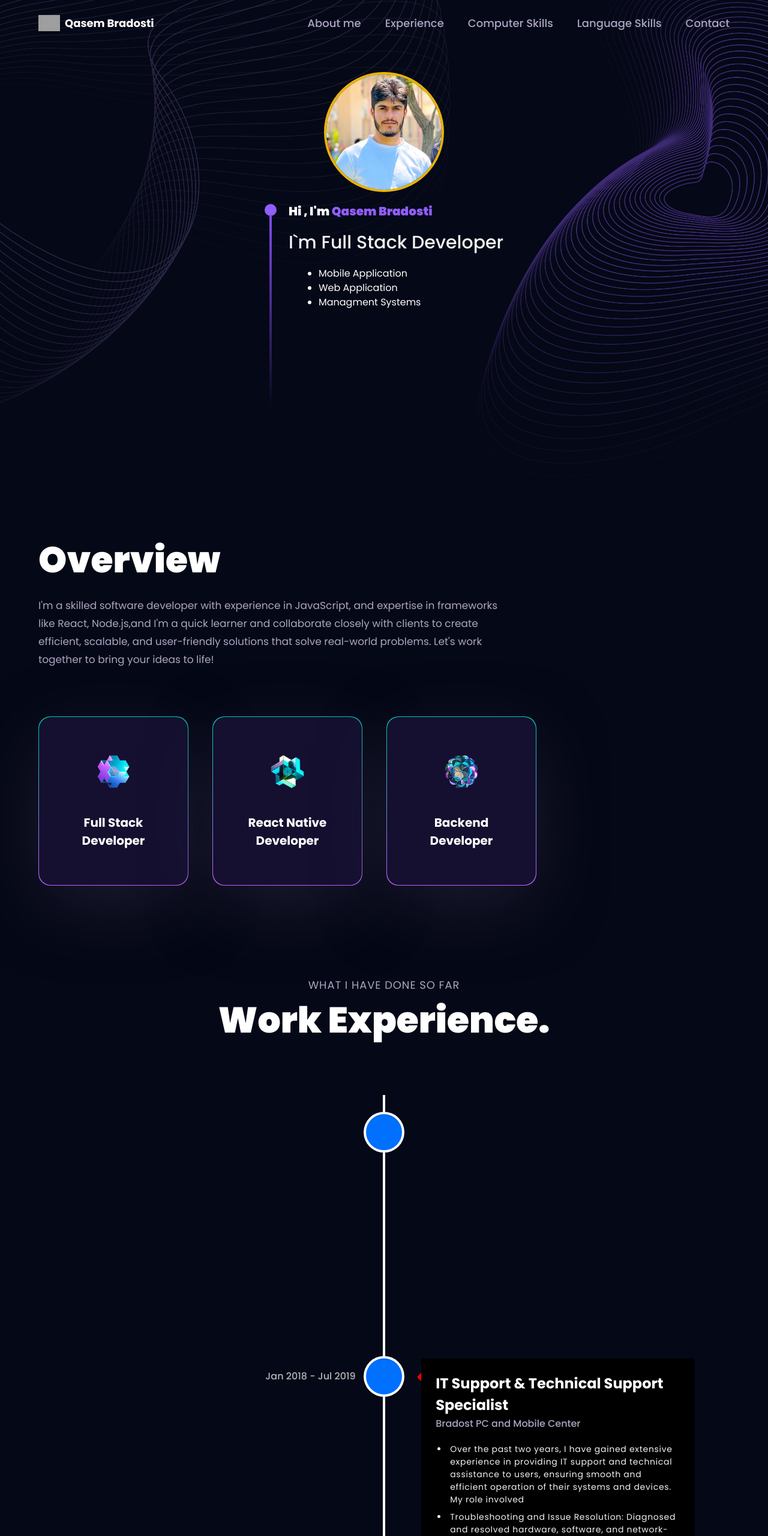
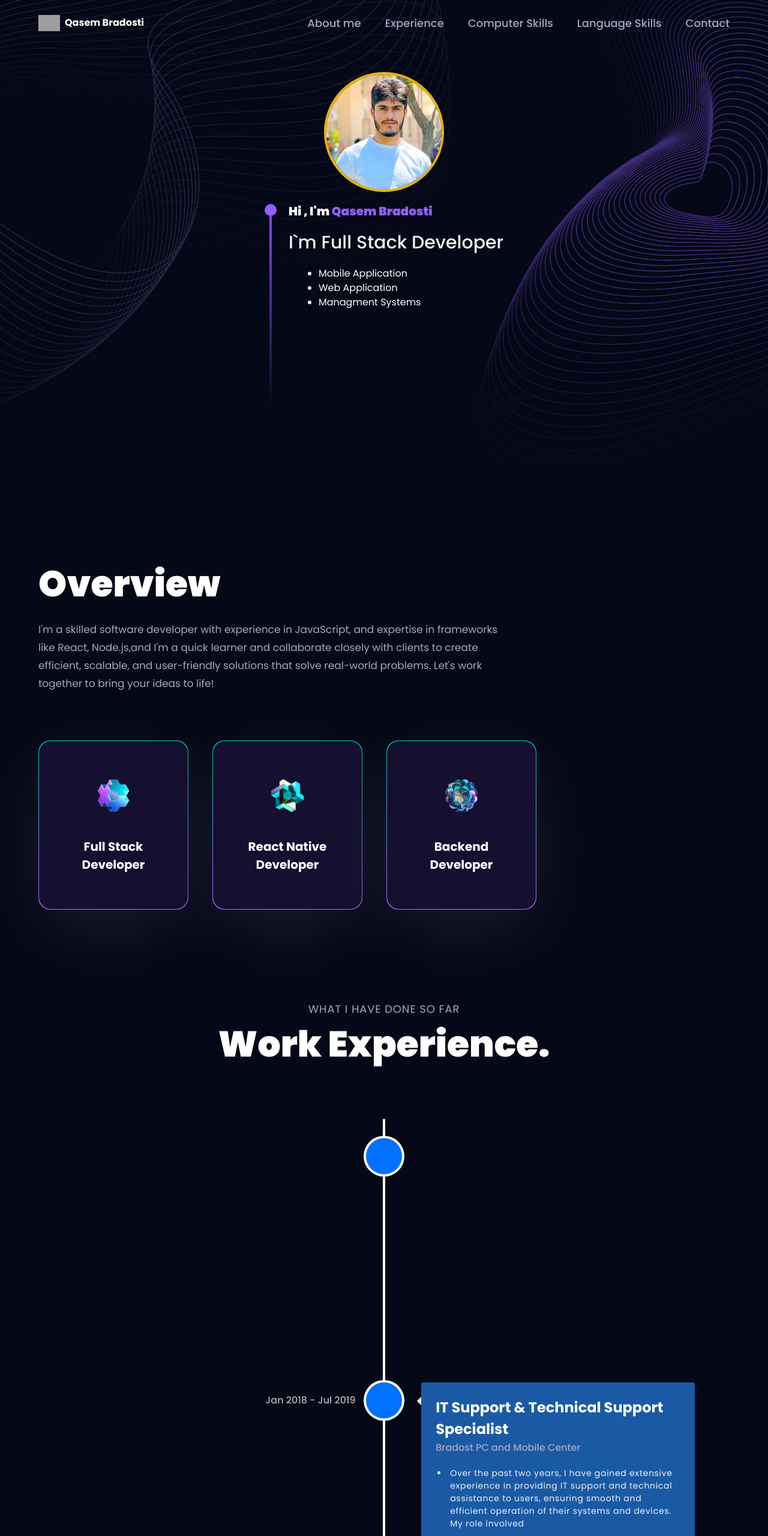
Before and after one commit to QasemPR/Qasem-Bradosti, a React (Create React App) app: page / in a window 1280 px wide. Shown: the top 2560 px of the page at 60% size. Built offline with nearby package versions, Linux system fonts and the light colour scheme; grey boxes are pictures that could not be loaded.

Commit message:
some changes

```diff
--- a/src/App.jsx
+++ b/src/App.jsx
@@ -19,7 +19,7 @@ const App = () => {
           <Navbar />
           <Hero />
         </div>
-        <div>
+        <div className="sm:mt-10 max-[500px]:mt-12 max-[300px]:mt-[300px]">
           <About />
           <Experience />
         </div>
--- a/src/components/About.jsx
+++ b/src/components/About.jsx
@@ -38,7 +38,7 @@ const ServiceCard = ({ index, title, icon }) => (
 
 const About = () => {
   return (
-    <>
+    <div>
       <motion.div variants={textVariant()}>
         <h2 className={styles.sectionHeadText}>Overview</h2>
       </motion.div>
@@ -59,7 +59,7 @@ const About = () => {
           <ServiceCard key={service.title} index={index} {...service} />
         ))}
       </div>
-    </>
+    </div>
   );
 };
 
--- a/src/components/Experience.jsx
+++ b/src/components/Experience.jsx
@@ -16,10 +16,10 @@ const ExperienceCard = ({ experience }) => {
   return (
     <VerticalTimelineElement
       contentStyle={{
-        background: '#000000',
+        background: '#1a5aa5',
         color: "#fff",
       }}
-      contentArrowStyle={{ borderRight: "7px solid  red" }}
+      contentArrowStyle={{ borderRight: "7px solid " }}
       date={experience.date}
       iconStyle={{ background: experience.iconBg }}
     >
--- a/src/components/Navbar.jsx
+++ b/src/components/Navbar.jsx
@@ -43,12 +43,12 @@ const Navbar = () => {
           }}
         >
           <img src={logo} alt='logo' className='w-9 h-9 object-contain' />
-          <p className='text-white text-[18px] font-bold cursor-pointer flex '>
+          <p className='text-white text-[18px] font-bold cursor-pointer flex sm:text-[16px] xs:text-[14px] '>
             Qasem Bradosti &nbsp;
           </p>
         </Link>
 
-        <ul className='list-none hidden sm:flex flex-row gap-10'>
+        <ul className='list-none hidden lg:flex  flex-row gap-10'>
           {navLinks.map((nav) => (
             <li
               key={nav.id}
@@ -62,7 +62,7 @@ const Navbar = () => {
           ))}
         </ul>
 
-        <div className='sm:hidden flex flex-1 justify-end items-center'>
+        <div className='lg:hidden flex flex-1 justify-end items-center'>
           <img
             src={toggle ? close : menu}
             alt='menu'
```
